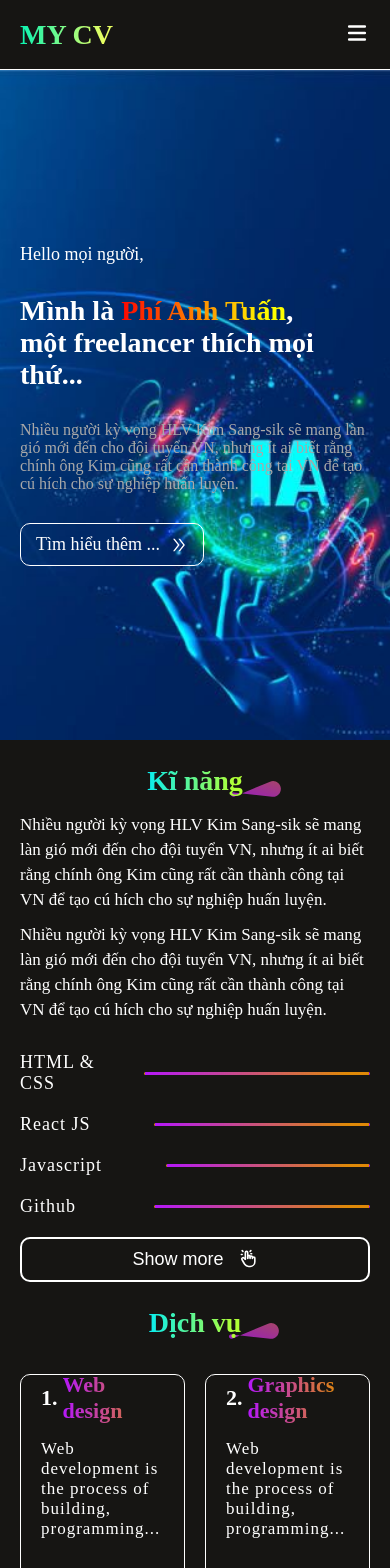
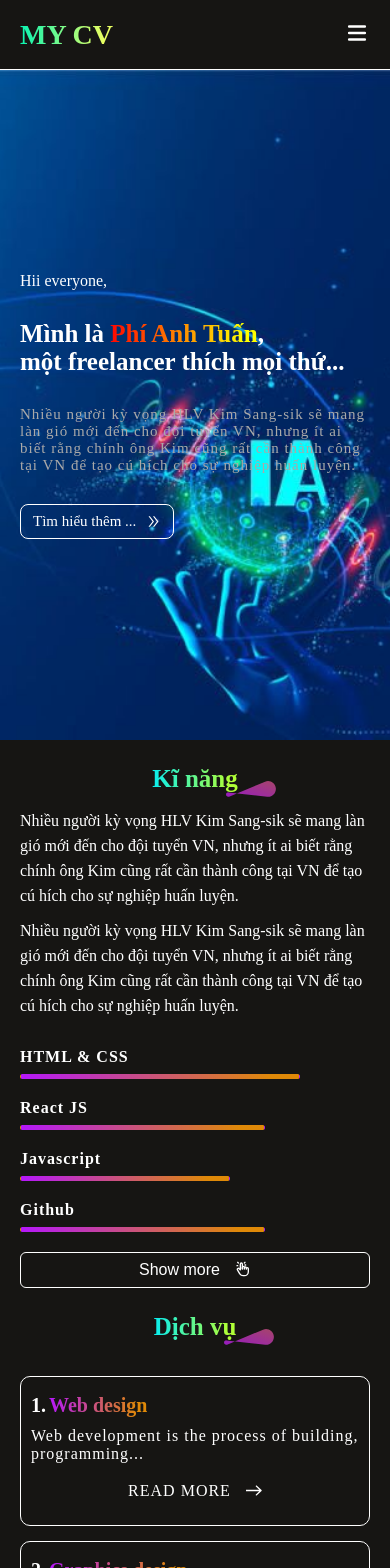
Before and after one commit to tuanpa2k2/Profile, a React (Vite) app: page / in a window 390 px wide. Shown: the top 1568 px of the page. Built offline with nearby package versions, Linux system fonts and the light colour scheme.

Commit message:
# Fix ui responsive mobile

```diff
--- a/src/Component/About/AboutComp.scss
+++ b/src/Component/About/AboutComp.scss
@@ -94,7 +94,7 @@
   }
 }
 
-@media (max-width: 768px) {
+@media (min-width: 320px) and (max-width: 480px) {
   .container_about {
     padding: var(--padding-layout-mobile);
     margin: var(--margin-layout-mobile);
@@ -108,19 +108,63 @@
 
       .about_right {
         .about_para {
-          line-height: 28px;
+          p {
+            font-size: 16px;
+          }
+        }
 
+        .about_skills {
+          .about_skill {
+            flex-direction: column;
+            align-items: start;
+            gap: 8px;
+
+            p {
+              font-size: 16px;
+              font-weight: 600;
+            }
+          }
+        }
+
+        .btn__showmore {
+          border: 1px solid #fff;
+          border-radius: 6px;
+          padding: 8px 0;
+          width: 100%;
+
+          button {
+            font-size: 16px;
+          }
+          svg {
+            font-size: 16px;
+          }
+        }
+      }
+    }
+  }
+}
+
+@media (min-width: 482px) and (max-width: 786px) {
+  .container_about {
+    padding: var(--padding-layout-mobile);
+    margin: var(--margin-layout-mobile);
+
+    .about_sections {
+      flex-direction: column;
+
+      .about_left {
+        display: none;
+      }
+
+      .about_right {
+        .about_para {
           p {
             font-size: 17px;
           }
         }
 
         .about_skills {
-          font-size: 25px;
-
           .about_skill {
-            font-size: 25px;
-
             p {
               font-size: 18px;
               width: 135px;
@@ -131,6 +175,20 @@
             }
           }
         }
+
+        .btn__showmore {
+          border: 1px solid #fff;
+          border-radius: 8px;
+          padding: 10px 0;
+          width: 100%;
+
+          button {
+            font-size: 18px;
+          }
+          svg {
+            font-size: 18px;
+          }
+        }
       }
     }
   }
--- a/src/Component/Footer/FooterComp.jsx
+++ b/src/Component/Footer/FooterComp.jsx
@@ -23,9 +23,6 @@ const FooterComp = () => {
       </div>
       <hr />
       <div className="footer__bottom">
-        <div className="footer__bottom_left">
-          <p>@ 2024 Snake AT. All rights reserved.</p>
-        </div>
         <div className="footer__bottom_right">
           <MdOutlinePhoneInTalk />
           <FaFacebook />
@@ -33,6 +30,9 @@ const FooterComp = () => {
           <MdLocationPin />
           <FaUserSecret />
         </div>
+        <div className="footer__bottom_left">
+          <p>@ 2024 Snake AT. All rights reserved.</p>
+        </div>
       </div>
     </div>
   );
--- a/src/Component/Footer/FooterComp.scss
+++ b/src/Component/Footer/FooterComp.scss
@@ -4,7 +4,7 @@
   justify-content: center;
   padding: var(--padding-layout);
   gap: 10px;
-  background: linear-gradient(90deg, rgba(131, 58, 180, 1) 0%, rgba(253, 29, 29, 1) 50%, rgba(252, 176, 69, 1) 100%);
+  background: linear-gradient(90deg, rgba(131, 58, 180, 1) 0%, rgba(253, 29, 29, 1) 50%, rgba(131, 58, 180, 1) 100%);
 
   .footer__top {
     display: grid;
@@ -104,9 +104,57 @@
   }
 }
 
-@media (max-width: 768px) {
+@media (min-width: 320px) and (max-width: 480px) {
   .footers {
     padding: var(--padding-layout-mobile);
+
+    .footer__top {
+      display: flex;
+
+      .footer__top__left {
+        text-align: center;
+
+        h2 {
+          font-size: 28px;
+        }
+        p {
+          font-size: 16px;
+        }
+      }
+
+      .footer__top__right {
+        display: none;
+      }
+    }
+
+    .footer__bottom {
+      display: flex;
+      flex-direction: column;
+      justify-content: center;
+      gap: 8px;
+      padding: 10px 0;
+
+      .footer__bottom_left {
+        p {
+          font-size: 16px;
+        }
+      }
+
+      .footer__bottom_right {
+        gap: 10px;
+
+        svg {
+          font-size: 18px;
+        }
+      }
+    }
+  }
+}
+
+@media (min-width: 482px) and (max-width: 786px) {
+  .footers {
+    padding: var(--padding-layout-mobile);
+    text-align: center;
 
     .footer__top {
       display: flex;
@@ -130,6 +178,12 @@
     }
 
     .footer__bottom {
+      display: flex;
+      flex-direction: column;
+      justify-content: center;
+      gap: 10px;
+      padding: 10px 0;
+
       .footer__bottom_left {
         p {
           font-size: 17px;
--- a/src/Component/Hero/HeroComp.jsx
+++ b/src/Component/Hero/HeroComp.jsx
@@ -7,7 +7,7 @@ import "./HeroComp.scss";
 const HeroComp = () => {
   return (
     <div className="hero">
-      <h2>Hello mọi người,</h2>
+      <h2>Hii everyone,</h2>
       <div>
         <h1>
           Mình là <span>Phí Anh Tuấn</span>,
--- a/src/Component/Hero/HeroComp.scss
+++ b/src/Component/Hero/HeroComp.scss
@@ -50,7 +50,33 @@
   }
 }
 
-@media (max-width: 768px) {
+@media (min-width: 320px) and (max-width: 480px) {
+  .hero {
+    padding: var(--padding-layout-mobile);
+
+    h2 {
+      font-size: 16px;
+    }
+
+    h1 {
+      font-size: 25px;
+    }
+
+    p {
+      width: 100%;
+      font-size: 15px;
+    }
+
+    .button__hero {
+      border: 1px solid #fff;
+      font-size: 15px;
+      padding: 8px 12px;
+      border-radius: 8px;
+    }
+  }
+}
+
+@media (min-width: 482px) and (max-width: 786px) {
   .hero {
     padding: var(--padding-layout-mobile);
 
--- a/src/Component/Mywork/MyworkComp.scss
+++ b/src/Component/Mywork/MyworkComp.scss
@@ -43,7 +43,38 @@
   }
 }
 
-@media (max-width: 768px) {
+@media (min-width: 320px) and (max-width: 480px) {
+  .myworks {
+    padding: var(--padding-layout-mobile);
+    margin: var(--margin-layout-mobile);
+
+    .mywork__container {
+      grid-template-columns: 1fr;
+      width: 100%;
+      gap: 15px;
+
+      img {
+        width: 100%;
+      }
+    }
+
+    .mywork__showmore {
+      padding: 8px 0;
+      border: 1px solid #fff;
+      width: 100%;
+
+      p {
+        font-size: 16px;
+      }
+
+      img {
+        width: 16px;
+      }
+    }
+  }
+}
+
+@media (min-width: 482px) and (max-width: 786px) {
   .myworks {
     padding: var(--padding-layout-mobile);
     margin: var(--margin-layout-mobile);
--- a/src/Component/Navbar/NavbarComp.scss
+++ b/src/Component/Navbar/NavbarComp.scss
@@ -72,7 +72,7 @@
   }
 }
 
-@media (max-width: 768px) {
+@media (min-width: 320px) and (max-width: 786px) {
   .navbar {
     padding: var(--padding-layout-mobile);
 
--- a/src/Component/Service/ServiceComp.scss
+++ b/src/Component/Service/ServiceComp.scss
@@ -74,13 +74,58 @@
   }
 }
 
-@media (max-width: 768px) {
+@media (min-width: 320px) and (max-width: 480px) {
   .services {
     padding: var(--padding-layout-mobile);
     margin: var(--margin-layout-mobile);
 
     .services__container {
-      display: grid;
+      grid-template-columns: 1fr;
+      gap: 15px;
+
+      .services__format {
+        padding: 10px;
+        border: 1px solid #fff;
+        min-height: 150px;
+        height: fit-content;
+        gap: 10px;
+
+        .services__name {
+          align-items: flex-start;
+          gap: 3px;
+
+          span {
+            font-size: 20px;
+          }
+        }
+
+        p {
+          font-size: 16px;
+        }
+
+        .services__readmore {
+          padding: 8px 0;
+          border-radius: 6px;
+
+          p {
+            font-size: 16px;
+          }
+
+          img {
+            width: 16px;
+          }
+        }
+      }
+    }
+  }
+}
+
+@media (min-width: 482px) and (max-width: 786px) {
+  .services {
+    padding: var(--padding-layout-mobile);
+    margin: var(--margin-layout-mobile);
+
+    .services__container {
       grid-template-columns: 1fr 1fr;
       gap: 20px;
       width: 100%;
@@ -89,9 +134,11 @@
         gap: 15px;
         padding: 20px;
         border: 1px solid #fff;
-        height: 240px;
+        min-height: 240px;
+        height: fit-content;
 
         .services__name {
+          align-items: flex-start;
           gap: 5px;
 
           span {
--- a/src/Component/Title/TitleComp.scss
+++ b/src/Component/Title/TitleComp.scss
@@ -21,7 +21,23 @@
   }
 }
 
-@media (max-width: 768px) {
+@media (min-width: 320px) and (max-width: 480px) {
+  .titles {
+    margin-bottom: 15px;
+
+    h2 {
+      font-size: 25px;
+    }
+
+    img {
+      top: 16px;
+      width: 50px;
+      right: -38px;
+    }
+  }
+}
+
+@media (min-width: 482px) and (max-width: 786px) {
   .titles {
     margin-bottom: 15px;
 
```
Also changed, not shown: src/Component/Contact/ContactComp.scss (+110 -6 lines).
